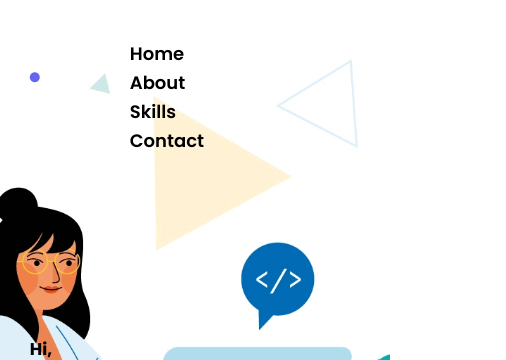
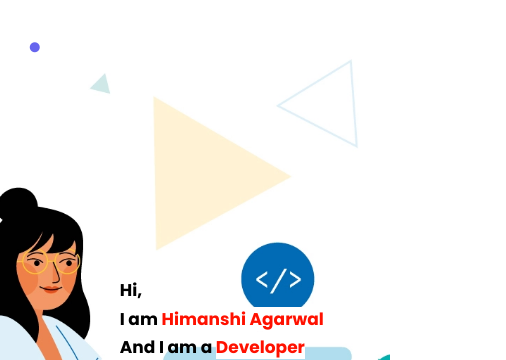
Before and after one commit to himanshiag/portfolio, a plain HTML site: page index.html in a window 390 px wide. Shown: the top 360 px of the page, 506 px wide, since content can reach past the window. Drawn offline with Linux system fonts and the light colour scheme.

Commit message:
Update style.css

```diff
--- a/style.css
+++ b/style.css
@@ -450,8 +450,21 @@ section {
 
 @media screen and (max-width: 960px){
     .nav-list{
-         padding-right: 300px;
-        max-width: 50%;
+        padding-right: 300px;
+        display: none;
+    }
+    .container{
+    padding-left: 90px;
     }
 
+    .container .hero-text h1{
+        font-size: 1.7rem;
+    }
+    .container .hero-text h2{
+        font-size: 1.7rem;
+    }
+
+    .skills-bar{
+        width: 85%;
+    }
 }
```
